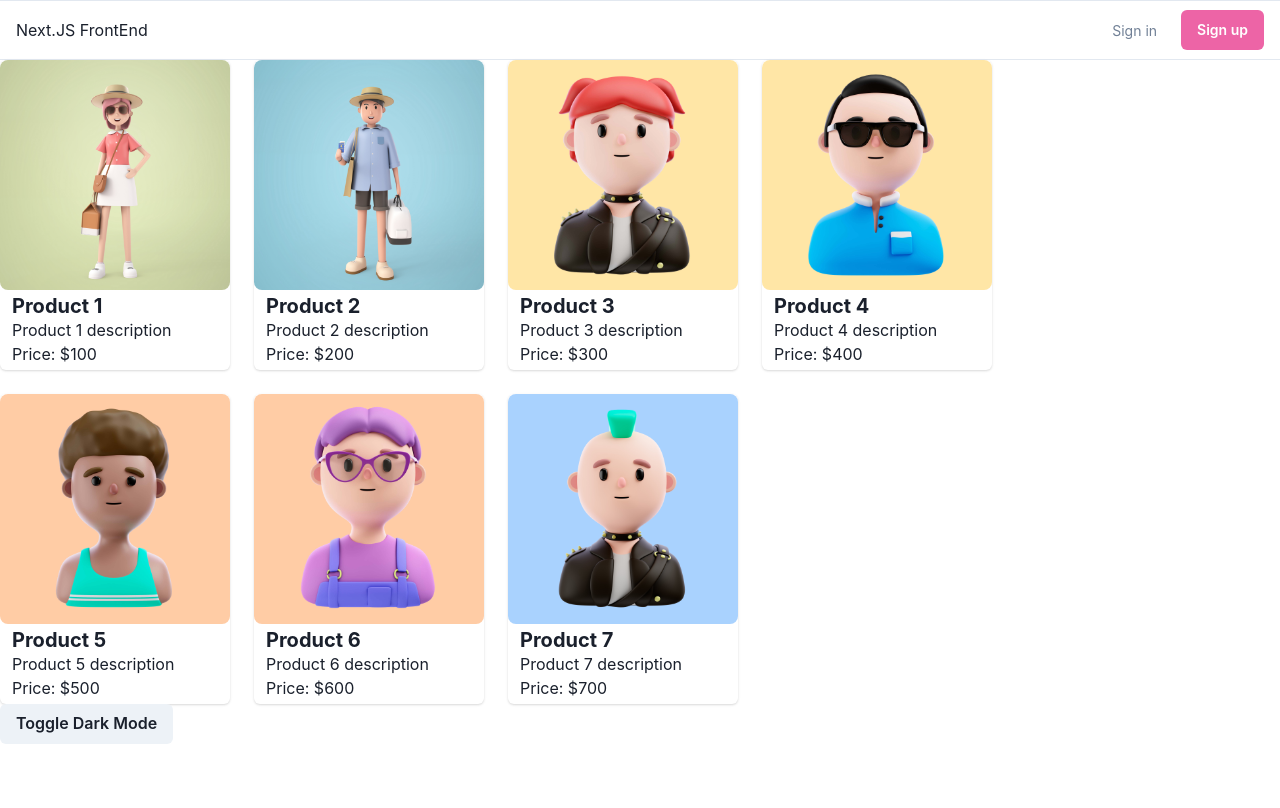
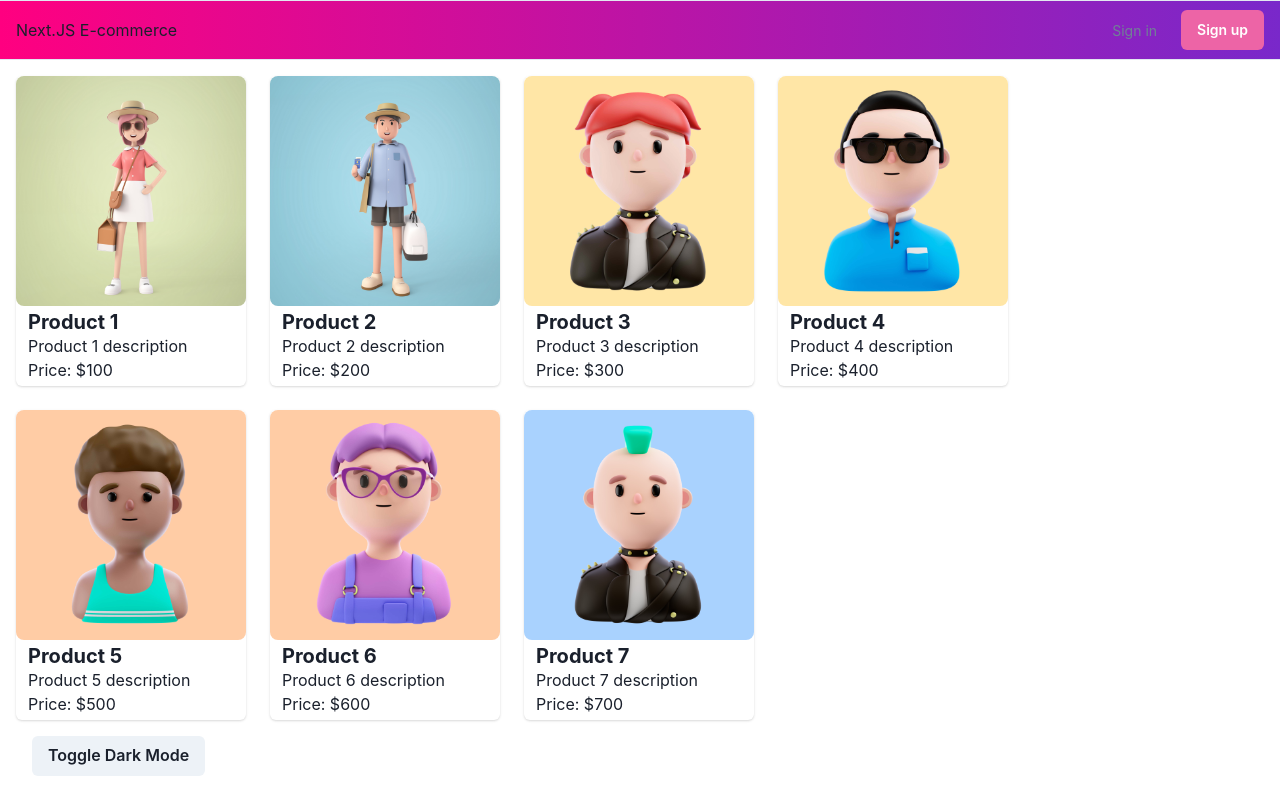
Before and after one commit to behrmart/ecommerce-full-stack, a Next.js app: page / in a window 1280 px wide. Built offline with nearby package versions, Linux system fonts and the light colour scheme.

Commit message:
Chakra style beautifiying

```diff
--- a/components/Layout.js
+++ b/components/Layout.js
@@ -13,13 +13,14 @@ const Layout = ({ children }) => {
   return (
     <>
       <Head>
-        <title> E-commerce App </title>
+        <title> FullStack E-commerce App </title>
       </Head>
       <Box>
         {" "}
         {/* BOX ES COMO UN DIV EN CHAKRA UI */}
         <Flex
-          bg={useColorModeValue("white", "gray.600")}
+          //   bg={useColorModeValue("white", "gray.600")}
+          bgGradient="linear(to-l, #7928CA, #FF0080)"
           minH={"60px"}
           // base toma las unidades en 'em' responsive design
           py={{ base: 2 }}
@@ -35,7 +36,7 @@ const Layout = ({ children }) => {
               fontFamily={"heading"}
               color={useColorModeValue("gray.800", "white")}
             >
-              Next.JS FrontEnd
+              Next.JS E-commerce
             </Text>
           </Flex>
           <Stack
@@ -66,7 +67,9 @@ const Layout = ({ children }) => {
           </Stack>
         </Flex>
       </Box>
-      {children}
+      <Box py={{ base: 4 }} px={{ base: 4 }}>
+        {children}
+      </Box>
     </>
   );
 };
--- a/components/ToggleThemeButton.js
+++ b/components/ToggleThemeButton.js
@@ -1,12 +1,16 @@
 // ThemeToggle.js by ChatGPT <3
 
 import React from "react";
-import { Button, useColorMode } from "@chakra-ui/react";
+import { Box, Button, useColorMode } from "@chakra-ui/react";
 
 const ThemeToggle = () => {
   const { toggleColorMode } = useColorMode();
 
-  return <Button onClick={toggleColorMode}>Toggle Dark Mode</Button>;
+  return (
+    <Box py={{ base: 4 }} px={{ base: 4 }}>
+      <Button onClick={toggleColorMode}>Toggle Dark Mode</Button>
+    </Box>
+  );
 };
 
 export default ThemeToggle;
```
